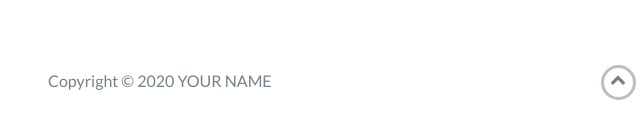
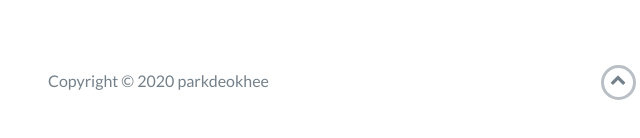
Before and after one commit to jun-ny/jun-ny.github.io, a website: page index.html in a window 1280 px wide. Shown: the part 3278-3416 px from the top of the page, 22-662 px from the left. Drawn offline with nearby package versions, Linux system fonts and the light colour scheme.

Commit message:
20200730
add

```diff
--- a/index.html
+++ b/index.html
@@ -223,7 +223,7 @@
             <div class="row">
                 <div class="col-sm-5 copyright">
                     <p>
-                        Copyright &copy; 2020 YOUR NAME
+                        Copyright &copy; 2020 parkdeokhee
                     </p>
                 </div>
                 <div class="col-sm-2 top">
```
